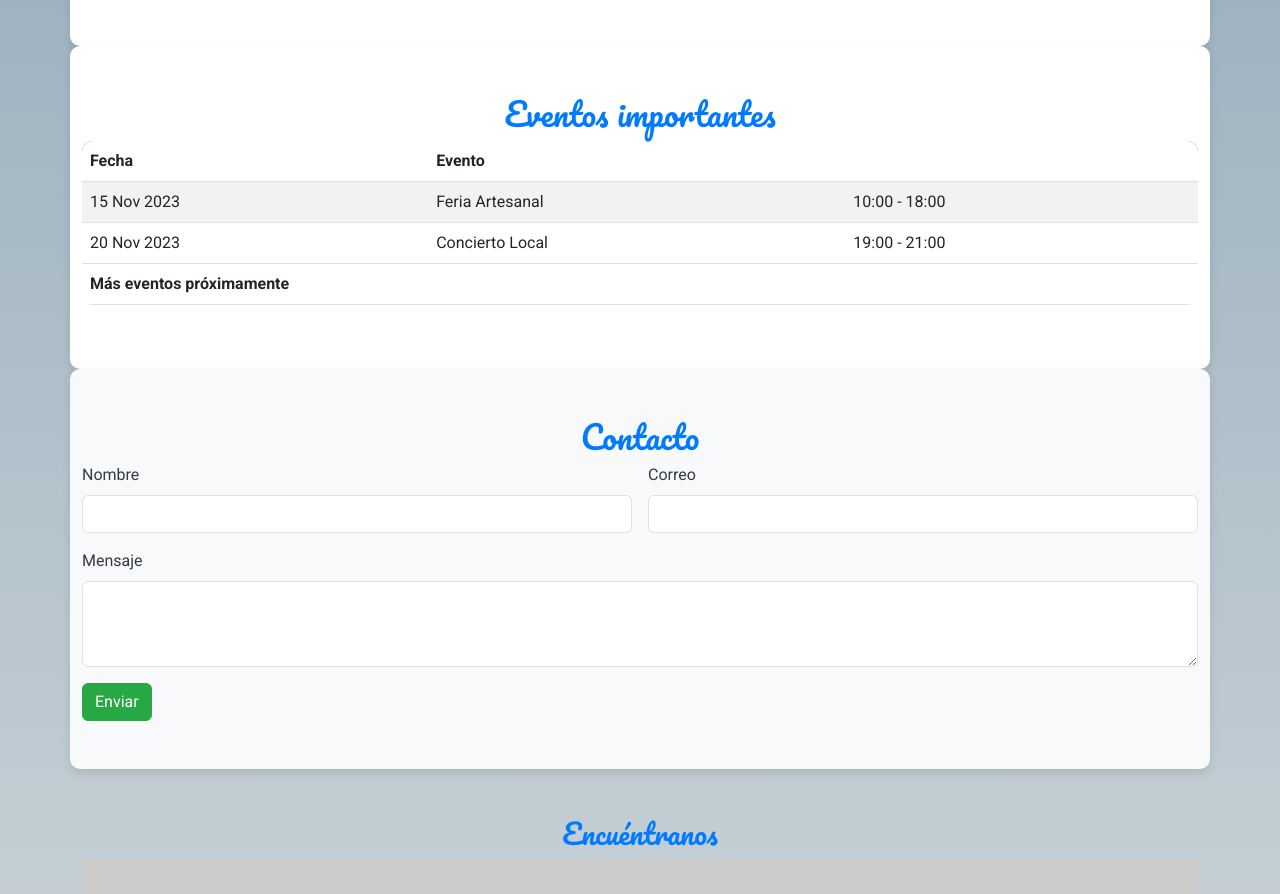
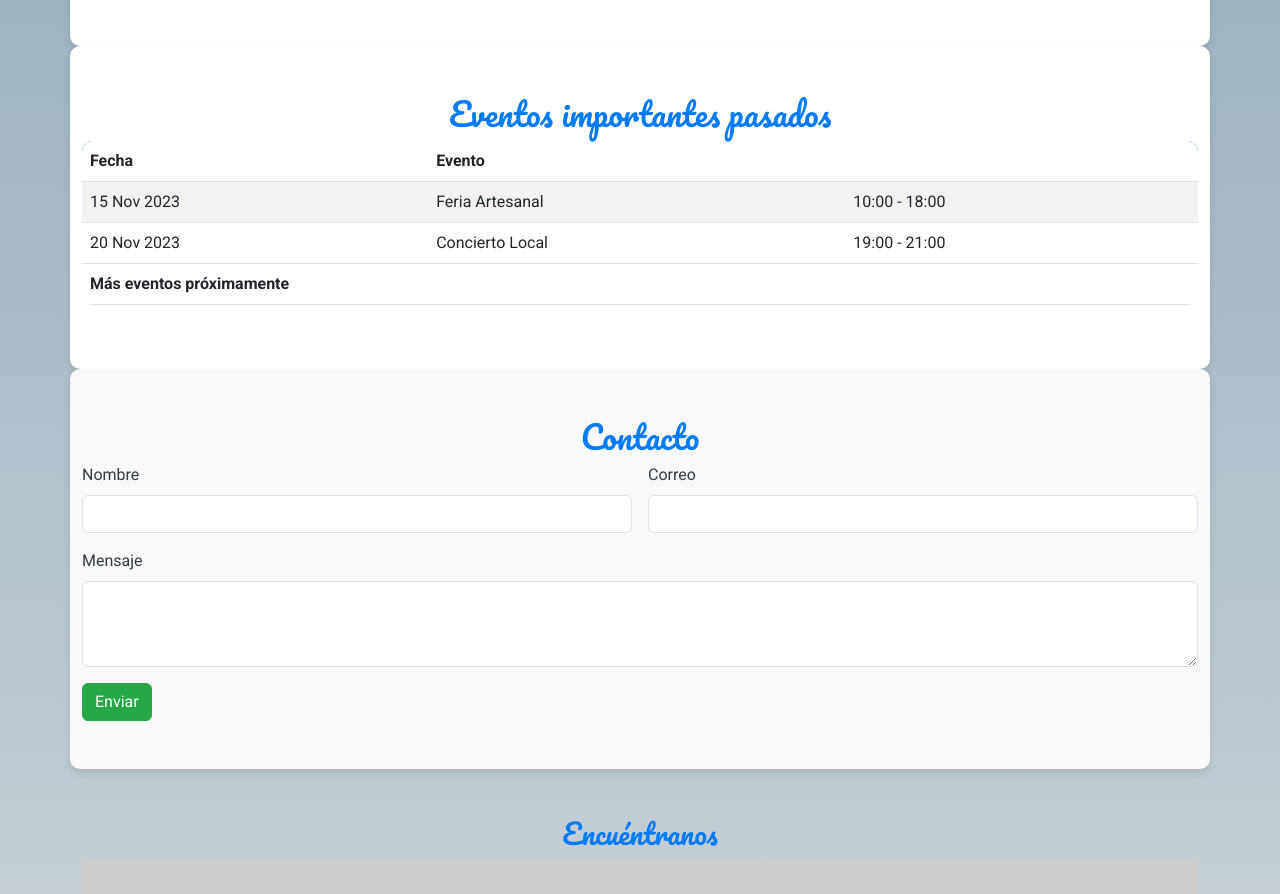
Before and after one commit to jared-reyes/Jared-Reyes.github.io, a plain HTML site: page index.html in a window 1280 px wide. Shown: the part 3696-4590 px from the top of the page. Drawn offline with nearby package versions, Linux system fonts and the light colour scheme; grey boxes are pictures that could not be loaded.

Commit message:
Update index.html

```diff
--- a/index.html
+++ b/index.html
@@ -171,7 +171,7 @@
 
     <!-- Tabla de Eventos -->
     <section class="container py-5">
-      <center><h2>Eventos importantes</h2></center>
+      <center><h2>Eventos importantes pasados</h2></center>
       <div class="table-responsive">
         <table class="table table-striped">
           <thead>
```
